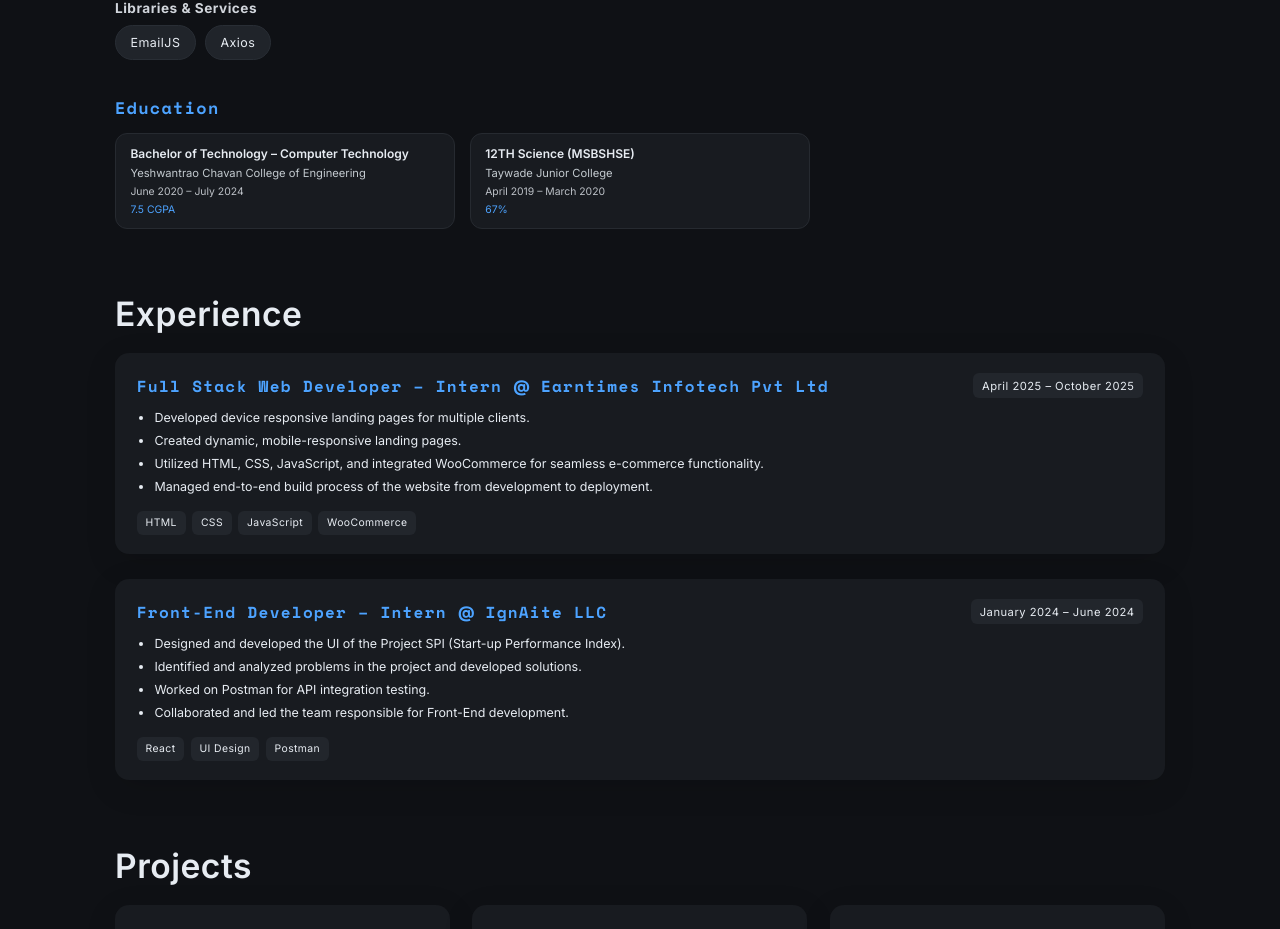
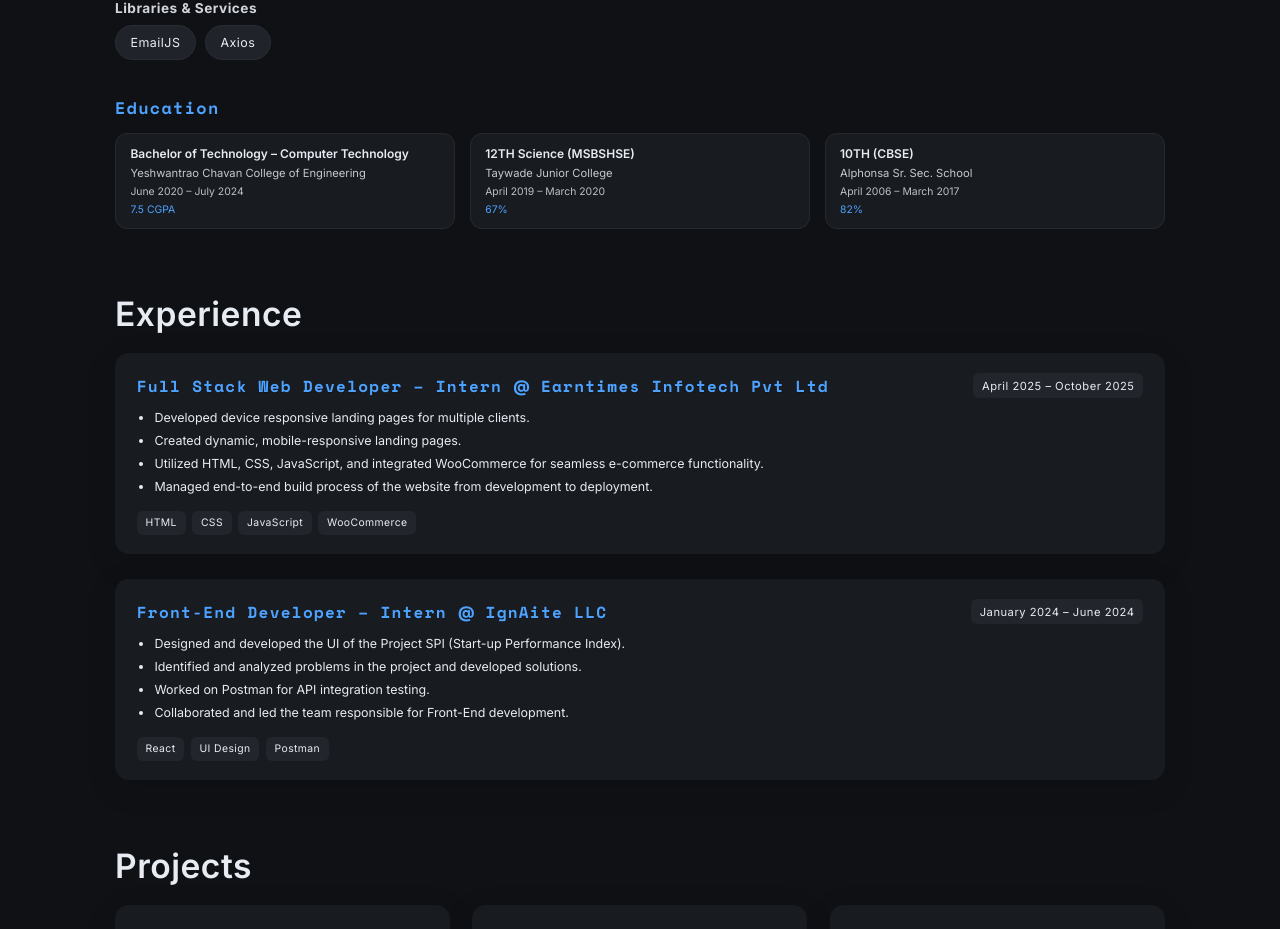
Before and after one commit to Arpit-Kumbhare/Portfolio, a React (Vite) app in the folder frontend/: page / in a window 1280 px wide. Shown: the part 1437-2366 px from the top of the page. Built offline with nearby package versions, Linux system fonts and the light colour scheme.

Commit message:
Content: added education details

```diff
--- a/frontend/src/data/content.js
+++ b/frontend/src/data/content.js
@@ -30,6 +30,13 @@ export const about = {
       degree: '12TH Science (MSBSHSE)',
       period: 'April 2019 – March 2020',
       grade: '67%'
+    },
+    {
+      institution: 'Alphonsa Sr. Sec. School',
+      location: 'Wardha',
+      degree: '10TH (CBSE)',
+      period: 'April 2006 – March 2017',
+      grade: '82%'
     }
   ]
 };
```
